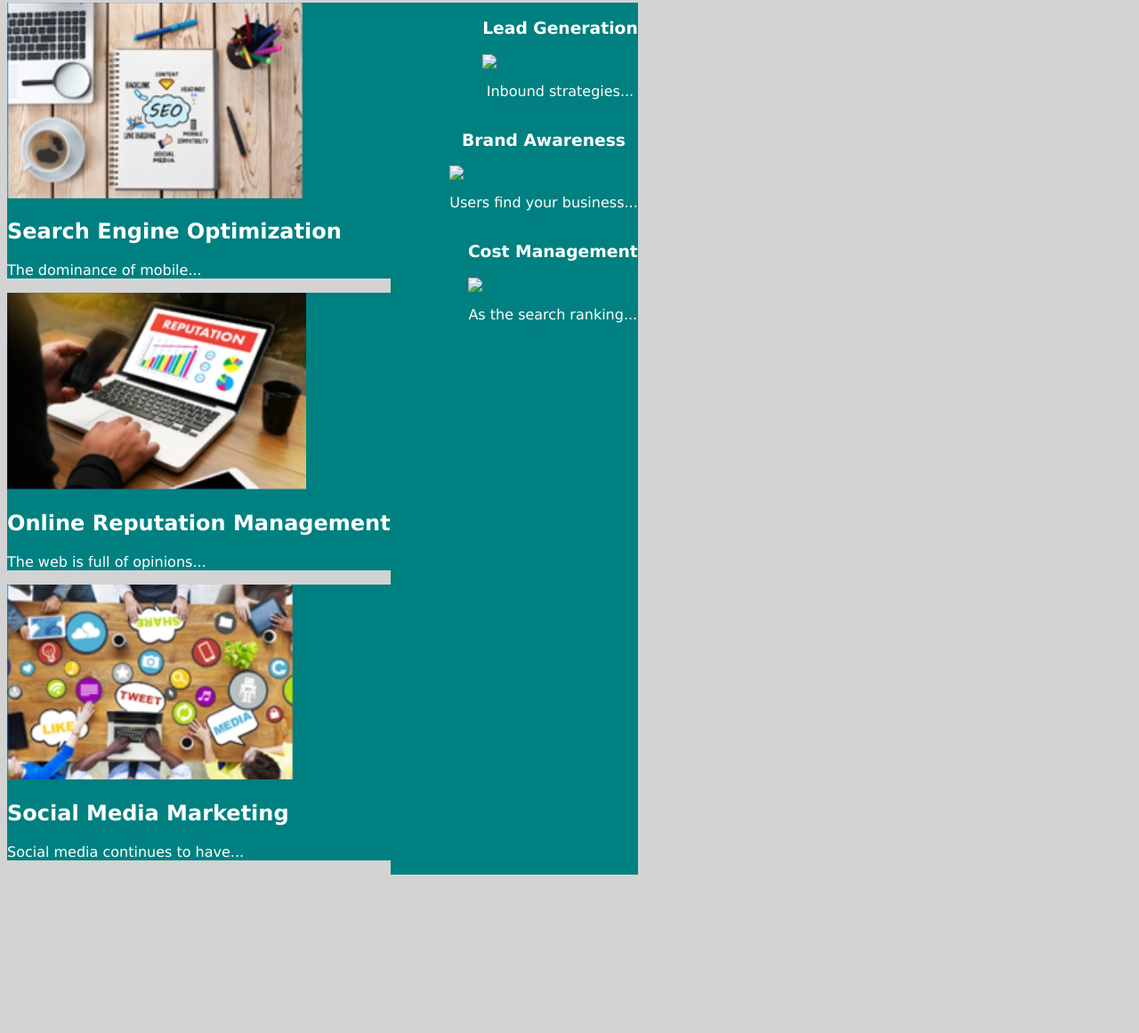
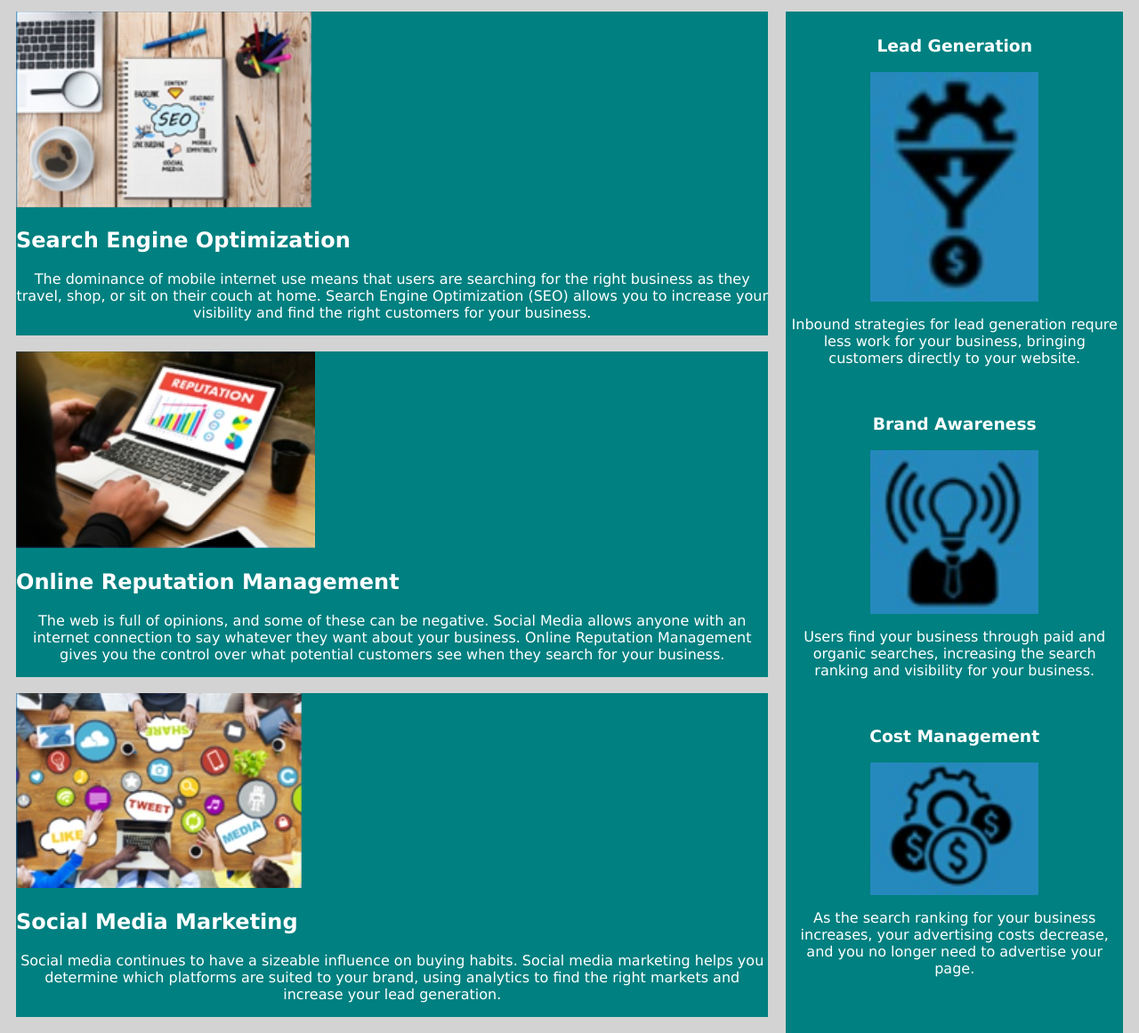
Before and after one commit to kcushing1/Horiseon-Page, a plain HTML site: page index.html in a window 1280 px wide. Shown: the part 981-2142 px from the top of the page at 89% size. Before the commit the page ends 1972 px from the top, so only its background shows below. Drawn offline with Linux system fonts and the light colour scheme.

Commit message:
add all text and images

```diff
--- a/index.html
+++ b/index.html
@@ -26,7 +26,7 @@
         </ul>
     </div>
 
-    <!--images located from original homework assignment at <https://unh.bootcampcontent.com/unh-coding-bootcamp/unh-por-fsf-pt-09-2020-u-c/tree/master/Homework/01%20HTML%20Homework/Assets>-->
+    <!-- all images located from original homework assignment at <https://unh.bootcampcontent.com/unh-coding-bootcamp/unh-por-fsf-pt-09-2020-u-c/tree/master/Homework/01%20HTML%20Homework/Assets>-->
     <img src="./images/imgmain.jpg" id="imgmain"/>
     <div style="clear: both;"></div>
 
@@ -41,9 +41,12 @@
                 </div>
                 <div>
                     <h2>Search Engine Optimization</h2>
-                    <p>The dominance of mobile...</p>
+                    <p>The dominance of mobile internet use means that users are searching for the right business as they travel, shop, or sit on their couch at home. Search Engine Optimization (SEO) allows you to increase your visibility and find the right customers for your business.</p>
                 </div>
             </div>
+
+            <div style="clear: both;"></div>
+            <br>
 
             <div class="float-child leftbox box2">
                 <div>
@@ -51,9 +54,12 @@
                 </div>
                 <div>
                     <h2>Online Reputation Management</h2>
-                    <p>The web is full of opinions...</p>
+                    <p>The web is full of opinions, and some of these can be negative. Social Media allows anyone with an internet connection to say whatever they want about your business. Online Reputation Management gives you the control over what potential customers see when they search for your business.</p>
                 </div>
             </div>
+
+            <div style="clear: both;"></div>
+            <br>
 
             <div class="float-child leftbox box3">
                 <div>
@@ -61,9 +67,12 @@
                 </div>
                 <div>
                     <h2>Social Media Marketing</h2>
-                    <p>Social media continues to have...</p>
+                    <p>Social media continues to have a sizeable influence on buying habits. Social media marketing helps you determine which platforms are suited to your brand, using analytics to find the right markets and increase your lead generation.</p>
                 </div>
             </div>
+
+            <div style="clear: both;"></div>
+            <br>
 
         </section>
 
@@ -72,25 +81,29 @@
         <aside class="float-child rightbox">
             <div class="rightbox" id="box4">
                 <h3>Lead Generation</h3>
-                <img  src="imglg"/>
-                <p>Inbound strategies...</p>
+                <img  src="./images/imglg.jpg"/>
+                <p>Inbound strategies for lead generation requre less work for your business, bringing customers directly to your website.</p>
             </div>
 
             <div style="clear: both;"></div>
 
             <div class="rightbox" id="box5">
                 <h3>Brand Awareness</h3>
-                <img  src="imgba"/>
-                <p>Users find your business...</p>
+                <img  src="./images/imgba.jpg"/>
+                <p>Users find your business through paid and organic searches, increasing the search ranking and visibility for your business.</p>
             </div>
 
             <div style="clear: both;"></div>
 
             <div class="rightbox" id="box6">
                 <h3>Cost Management</h3>
-                <img src="imgcm"/>
-                <p>As the search ranking...</p>
+                <img src="./images/imgcm.jpg"/>
+                <p>As the search ranking for your business increases, your advertising costs decrease, and you no longer need to advertise your page.</p>
             </div>
+
+            <div style="clear: both;"></div>
+            <br>
+
         </aside>
     </div>
 
--- a/style.css
+++ b/style.css
@@ -31,7 +31,7 @@ li a {
 }
 
 #horiseon span {
-  color:tan;
+  color: lightgray;
 }
 /*End NavBar Styling*/
 
@@ -52,26 +52,43 @@ li a {
   display: flex;
   flex-direction: row;
   box-sizing: border-box;
+  justify-content: space-around;
+}
+
+.flexcontainer section,aside {
+  display: flex;
+  flex-direction: column;
+  flex-basis: auto;
 }
 
 /*Left side styling*/
+section {
+  flex-grow: 6;
+  border: solid lightgray 10px;
+}
+
+#box1, #box3 img {
+  float: left;
+}
 
 /*right side styling*/
 
-.rightbox {
-  float: right;
-  text-align: center;
-  position: right;
-  flex-direction: column;
-}
+aside {
+  flex-grow: 1;
+  border: solid lightgray 10px;
+  justify-content: space-evenly;
 
-aside {
-  width: 22%;
+ }
+
+ aside h3,p {
+   text-align: center;
  }
 
 .rightbox img {
   display: block;
-  margin: auto;
+  margin-left: auto;
+  margin-right: auto;
+  width: 50%;
 }
 
 /*General Styling*/
```
Also changed, not shown: images/imgba.jpg (added), images/imgcm.jpg (added), images/imglg.jpg (added).
